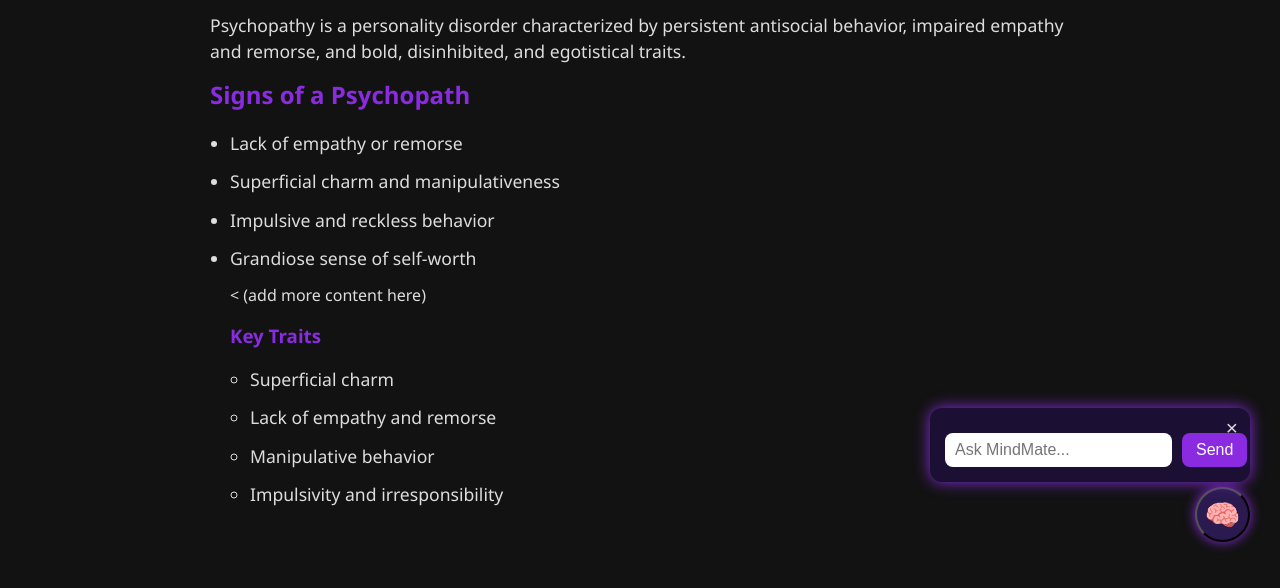
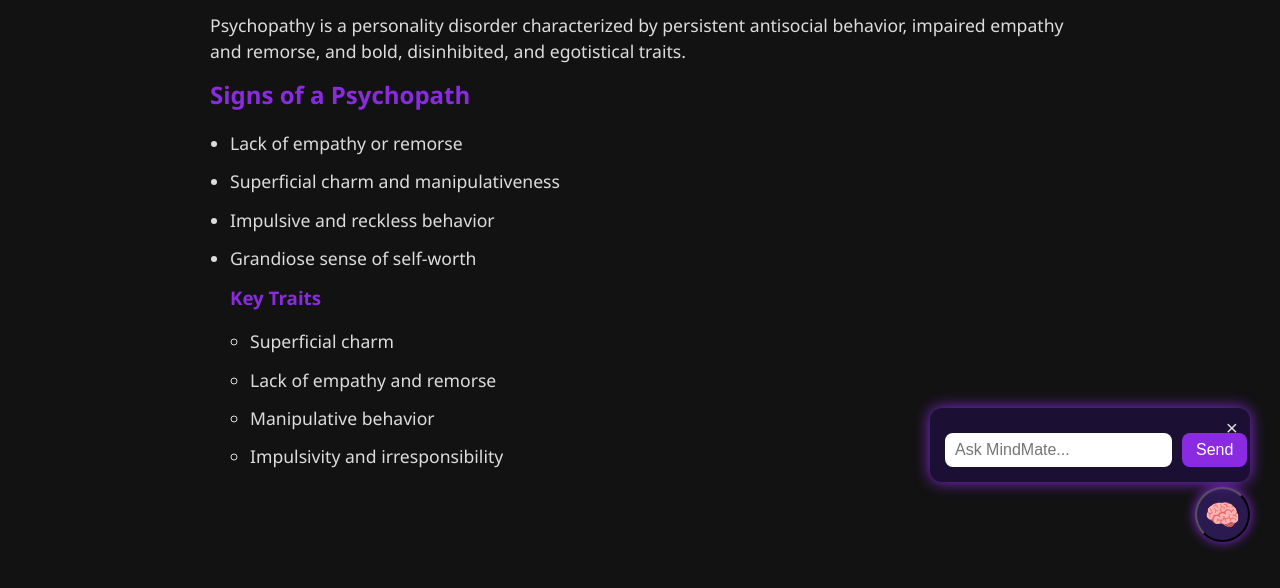
Before and after one commit to loganscripts/psycho-socio, a plain HTML site: page psychopath.html in a window 1280 px wide. Shown: the part 168-756 px from the top of the page. Drawn offline with Linux system fonts and the light colour scheme; a script that the page names is missing.

Commit message:
Update psychopath.html

```diff
--- a/psychopath.html
+++ b/psychopath.html
@@ -39,7 +39,7 @@
         <li>Superficial charm and manipulativeness</li>
         <li>Impulsive and reckless behavior</li>
         <li>Grandiose sense of self-worth</li>
-        < (add more content here)</p>
+
       <h3>Key Traits</h3>
       <ul>
         <li>Superficial charm</li>
```
